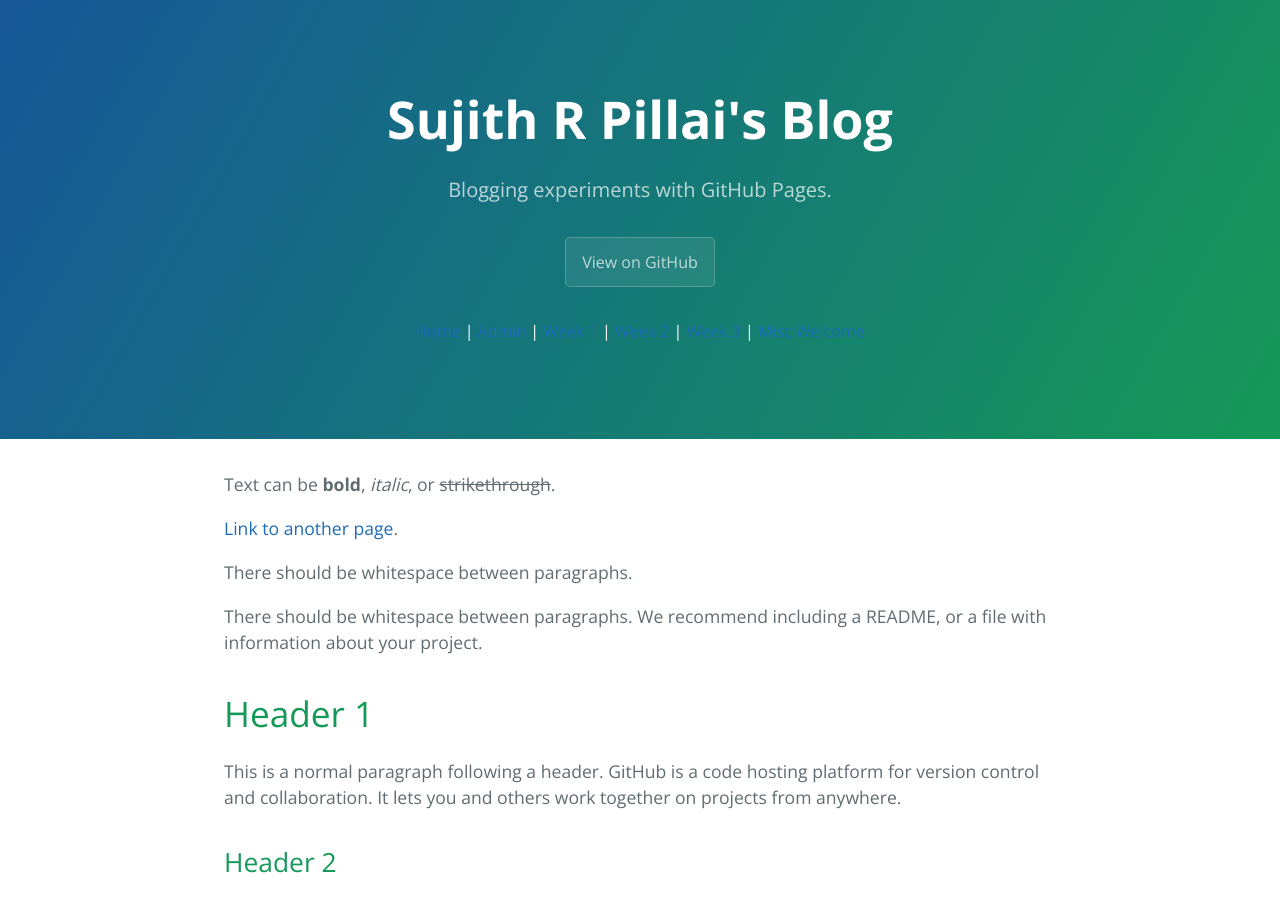
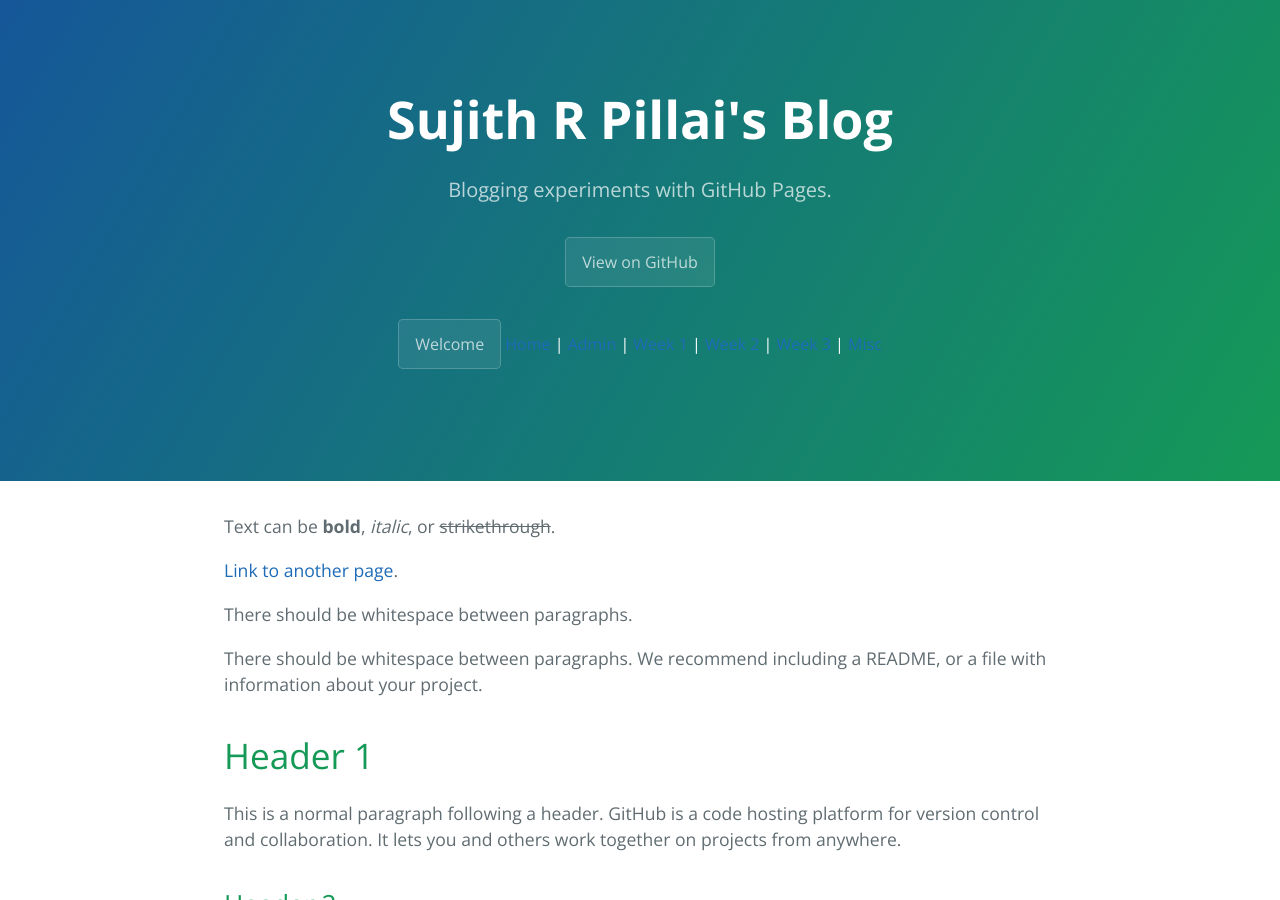
Before and after one commit to sujithrpillai/Blogs, a Jekyll site: the page built from index.md, in a window 1280 px wide and 900 px high. Built offline with Jekyll 4.4.1, drawn with Linux system fonts in a browser that asks for light colours.

Commit message:
Updated style button

```diff
--- a/_includes/navigation.html
+++ b/_includes/navigation.html
@@ -1,9 +1,9 @@
 <p style="text-align: center;">
+    <a href="{{site.baseurl}}/" class="btn">Welcome</a>
     <a href="{{site.baseurl}}/">Home</a> |
     <a href="{{site.baseurl}}/admin/">Admin</a> |
     <a href="{{site.baseurl}}/schedule/week_1/">Week 1</a> |
     <a href="{{site.baseurl}}/schedule/week_2/">Week 2</a> |
     <a href="{{site.baseurl}}/schedule/week_3/">Week 3</a> |
     <a href="{{site.baseurl}}/general/">Misc</a>
-    <a href="{{site.baseurl}}/ class="btn">Welcome</a>
 </p>
```
